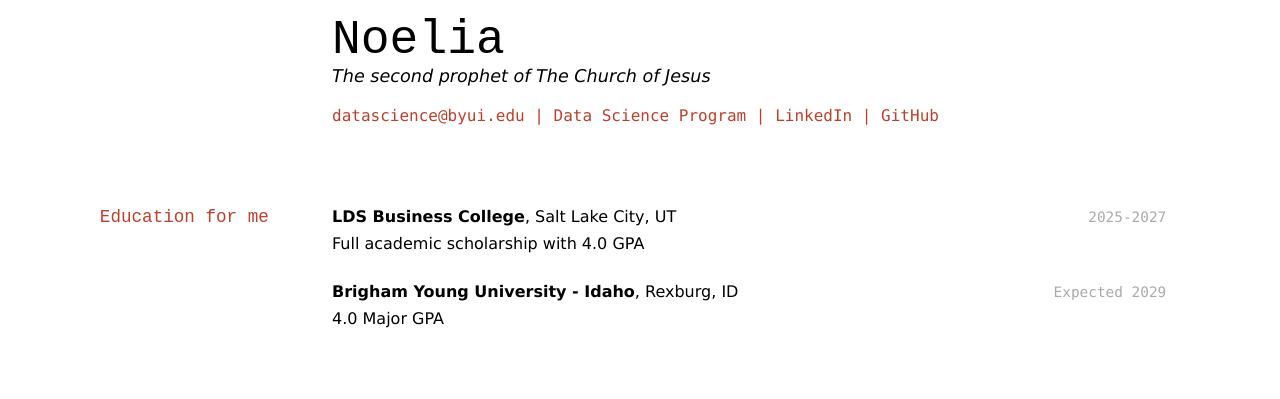
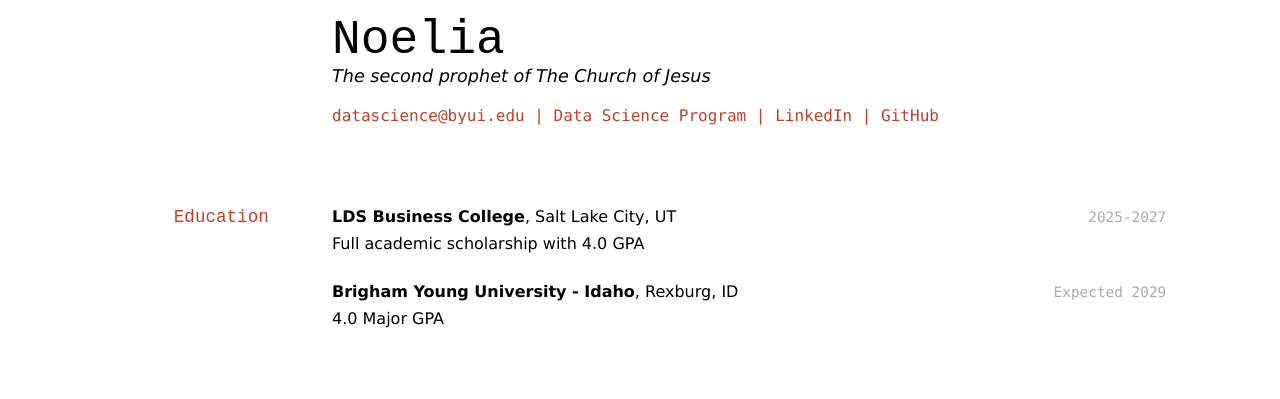
Before and after one commit to byuids-resumes/paz_resume, a Jekyll site: the page built from docs/index.md, in a window 1280 px wide. Shown: the top 399 px of the page. Built offline with Jekyll 4.4.1, drawn with Linux system fonts in a browser that asks for light colours.

Commit message:
education 2

```diff
--- a/docs/index.md
+++ b/docs/index.md
@@ -14,7 +14,7 @@ The second prophet of The Church of Jesus
 
 <!-- https://www.monique.tech/the-art-of-markdown -->
 
-## Education for me
+## Education
 
 
 
```
